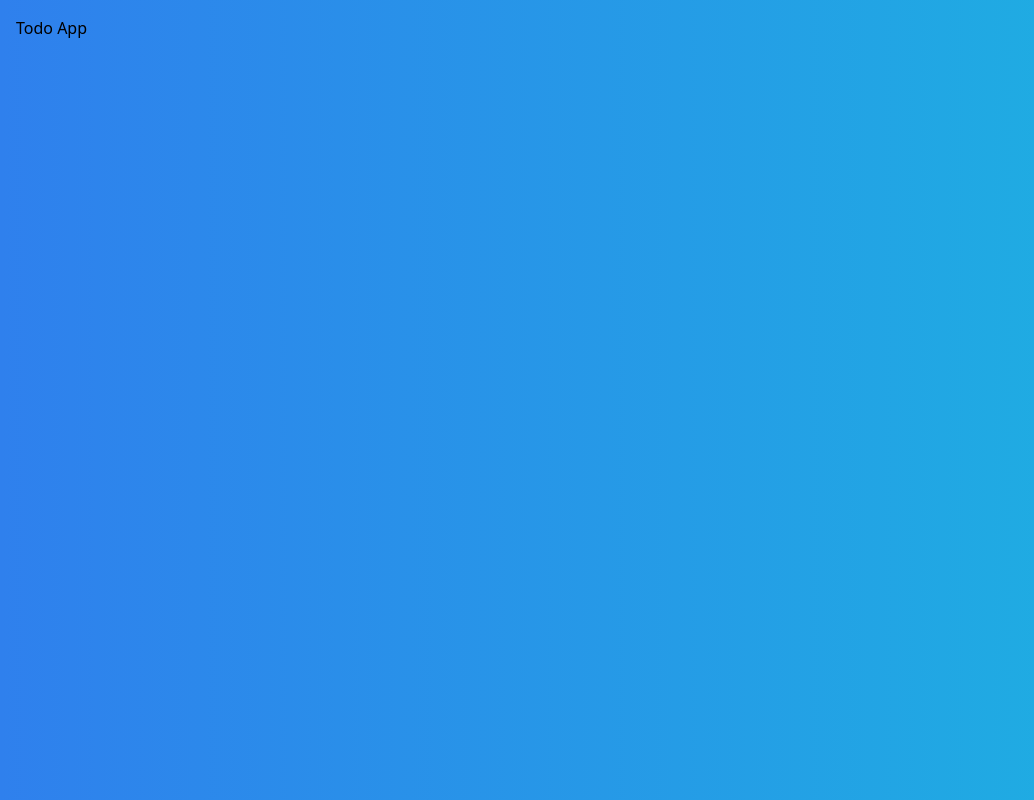
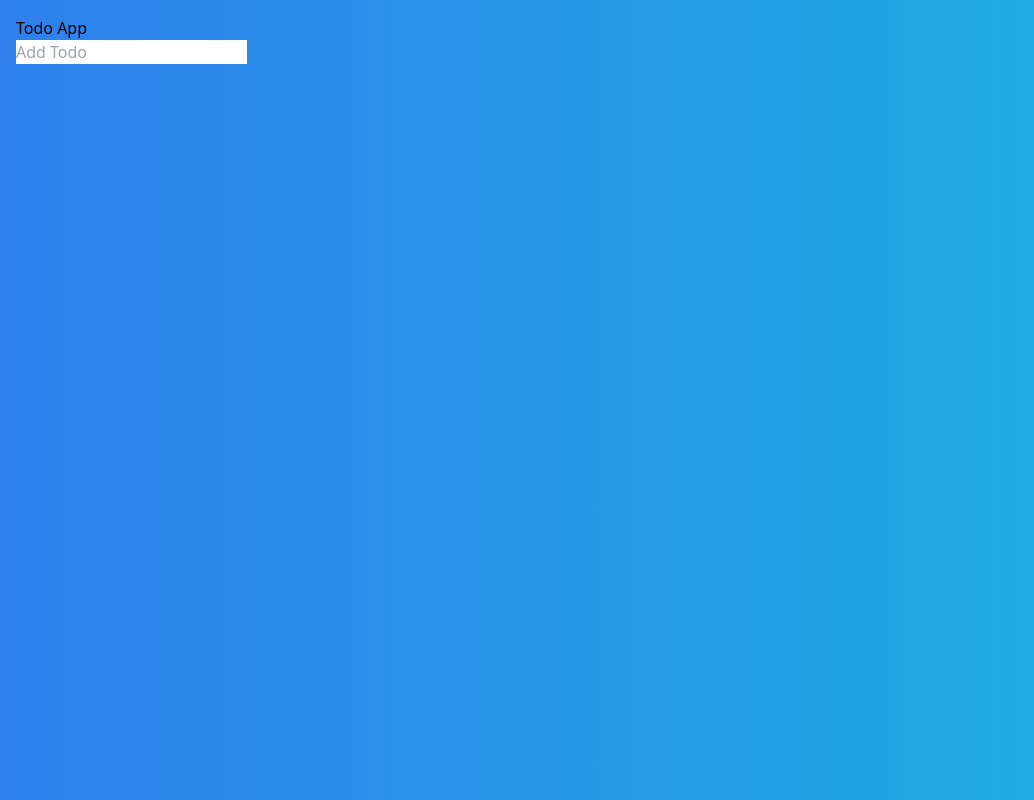
Before and after one commit to AleksandrKompanetc/react-todo-app, a Next.js app: page / in a window 1280 px wide. Shown: the whole page, without its empty margins (0-1034 px from the left). Built offline with nearby package versions, Linux system fonts and the light colour scheme.

Commit message:
added form

```diff
--- a/pages/index.tsx
+++ b/pages/index.tsx
@@ -3,7 +3,10 @@
 const style = {
   bg: `h-screen w-screen p-4 bg-gradient-to-r from-[#2F80ED] to-[#1CB5E0]`,
   container: ``,
-  heading: ``
+  heading: ``,
+  form: ``,
+  input: ``,
+  button: ``
 }
 
 const Todo = () => {
@@ -11,6 +14,10 @@
     <div className={style.bg}>
       <div className={style.container}>
         <h3 className={style.heading}>Todo App</h3>
+        <form className={style.form}>
+          <input className={style.input} type="text" placeholder='Add Todo' />
+          <button className={style.button}></button>
+        </form>
       </div>
     </div>
   )
```
